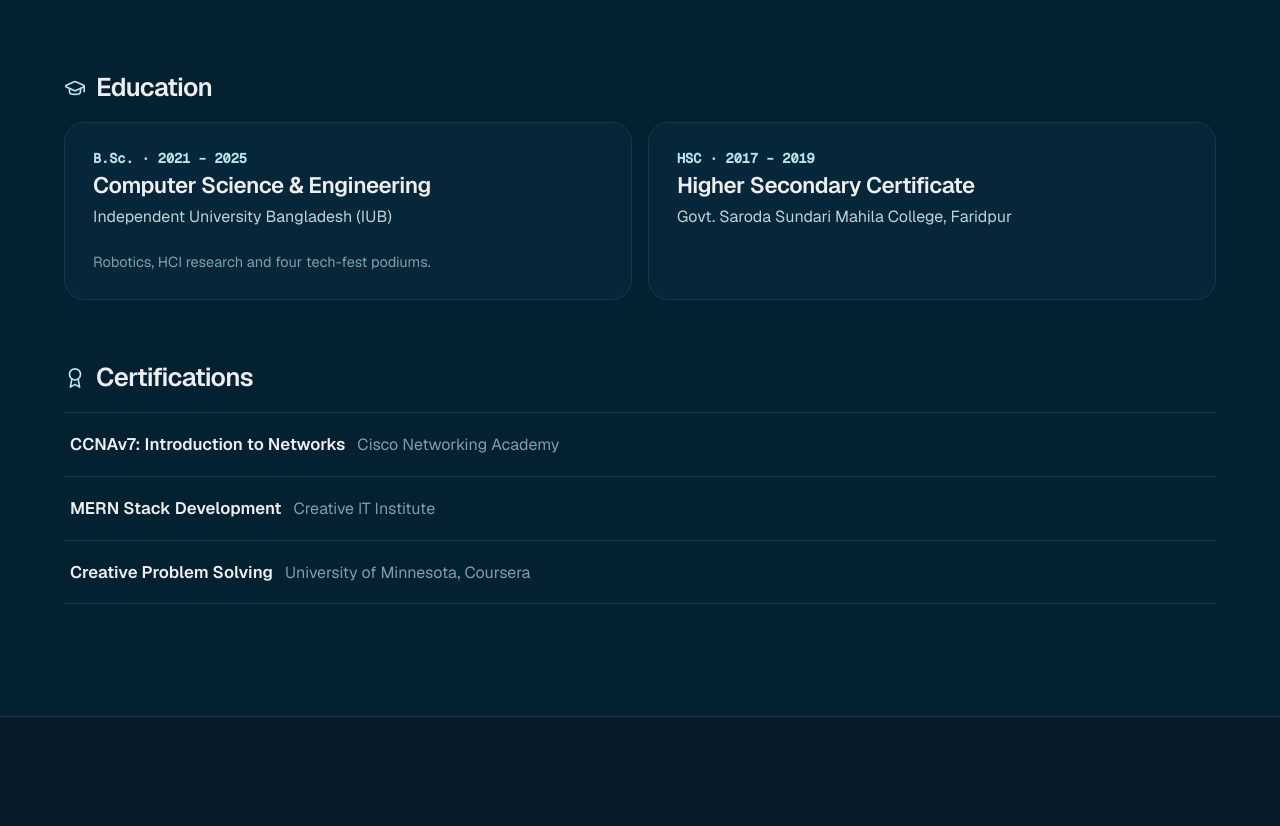
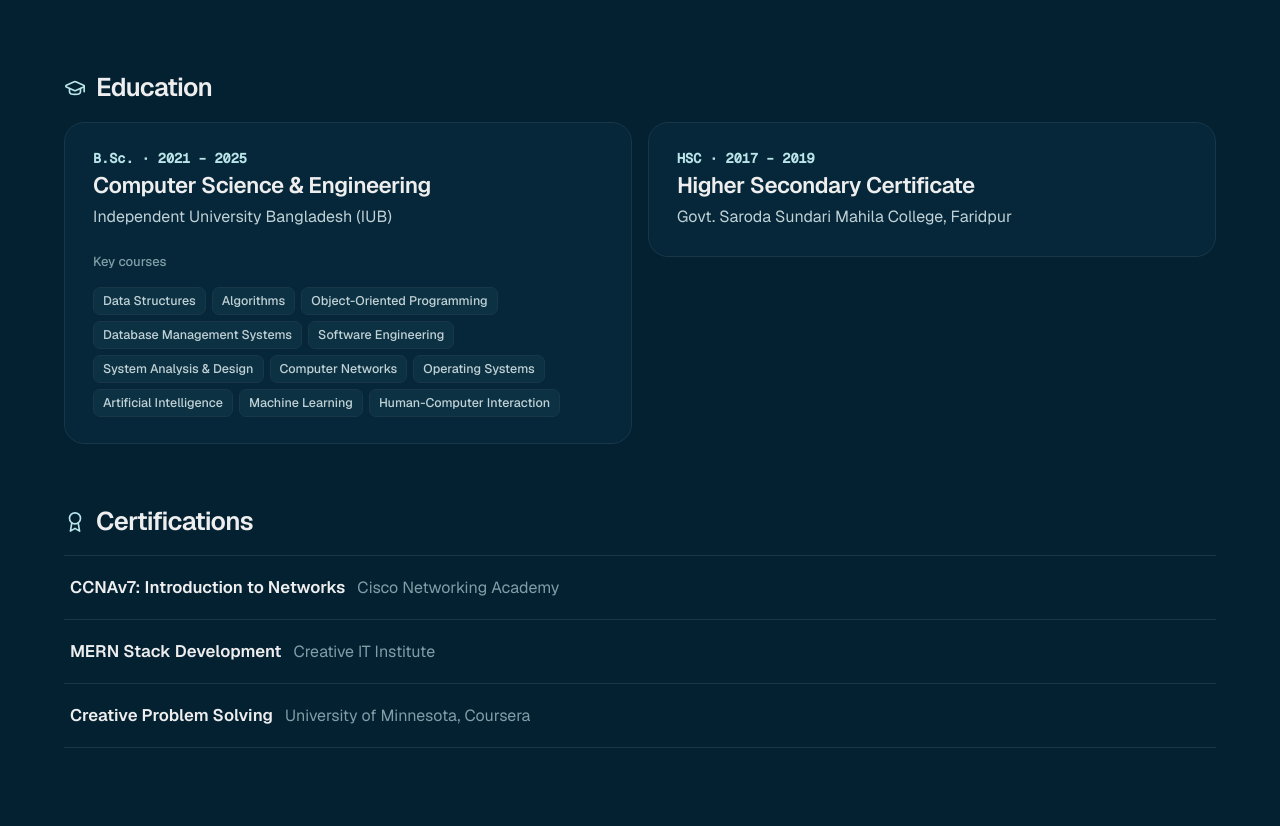
Before and after one commit to NusratJahanShawon/NusratJahanShawon.github.io, a plain HTML site: page index.html in a window 1280 px wide. Shown: the part 5080-5906 px from the top of the page. Drawn offline with nearby package versions, Linux system fonts and the light colour scheme; no server answers; animation ran at ten frames a second.

Commit message:
Education: key courses instead of achievements line
Co-Authored-By: Claude Opus 5.5 <noreply@anthropic.com>
Claude-Session: https://claude.ai/code/session_01Qv423vzzirJMvgAZGFXphV

```diff
--- a/index.html
+++ b/index.html
@@ -13,7 +13,7 @@
 <link rel="preconnect" href="https://fonts.googleapis.com">
 <link rel="preconnect" href="https://fonts.gstatic.com" crossorigin>
 <link href="https://fonts.googleapis.com/css2?family=Geist:wght@400;500;600;700&family=Geist+Mono:wght@400;500&display=swap" rel="stylesheet">
-<link rel="stylesheet" href="styles.css?v=20261118c">
+<link rel="stylesheet" href="styles.css?v=20261118d">
 <script>
   try { const t = localStorage.getItem('theme'); if (t) document.documentElement.dataset.theme = t; } catch (e) {}
   document.documentElement.classList.add('js');
@@ -665,7 +665,8 @@
           <span class="edu-card__meta">B.Sc. · 2021 – 2025</span>
           <h3>Computer Science &amp; Engineering</h3>
           <p class="edu-card__school">Independent University Bangladesh (IUB)</p>
-          <div class="edu-card__foot"><span>Robotics, HCI research and four tech-fest podiums.</span></div>
+          <p class="edu-card__label">Key courses</p>
+          <ul class="chips"><li>Data Structures</li><li>Algorithms</li><li>Object-Oriented Programming</li><li>Database Management Systems</li><li>Software Engineering</li><li>System Analysis &amp; Design</li><li>Computer Networks</li><li>Operating Systems</li><li>Artificial Intelligence</li><li>Machine Learning</li><li>Human-Computer Interaction</li></ul>
         </article>
         <article class="edu-card reveal">
           <span class="edu-card__meta">HSC · 2017 – 2019</span>
--- a/styles.css
+++ b/styles.css
@@ -717,3 +717,8 @@ h2 { margin-top: 10px; font-size: clamp(2rem, 2.4vw + 1rem, 3rem); letter-spacin
 @media (max-width: 560px) {
   .podiums li { flex-direction: column; gap: 2px; }
 }
+
+/* Education: key courses */
+.edu-card__label { margin-top: 16px; font-size: 13px; font-weight: 500; color: var(--muted); }
+.edu-card .chips { margin-top: 8px; }
+.edu-grid { align-items: start; }
```
Also changed, not shown: photography.html (+1 -1 lines).
